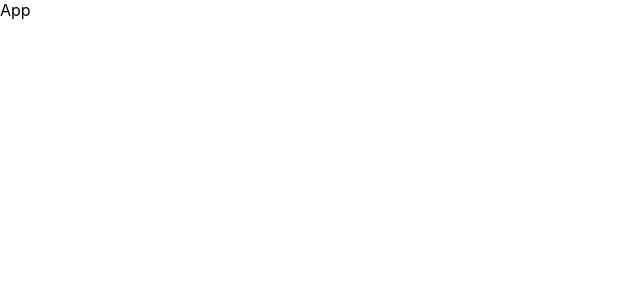
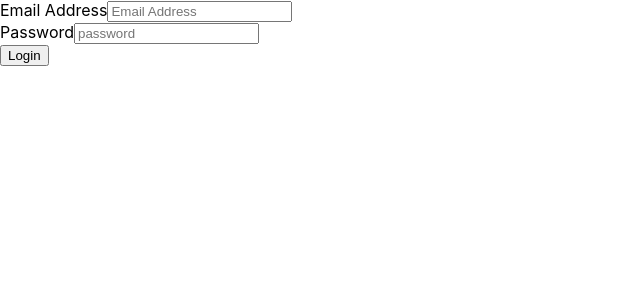
Before and after one commit to ctran01/Methodize, a React (Create React App) app in the folder client/: page /login in a window 1280 px wide. Shown: the top 300 px of the page, without its empty margins (0-640 px from the left). Built offline with nearby package versions, Linux system fonts and the light colour scheme.

Commit message:
Login page

```diff
--- a/client/package.json
+++ b/client/package.json
@@ -6,8 +6,11 @@
     "@testing-library/jest-dom": "^5.11.5",
     "@testing-library/react": "^11.1.1",
     "@testing-library/user-event": "^12.2.0",
+    "axios": "^0.21.0",
     "react": "^17.0.1",
     "react-dom": "^17.0.1",
+    "react-hook-form": "^6.11.0",
+    "react-router-dom": "^5.2.0",
     "react-scripts": "4.0.0",
     "web-vitals": "^0.2.4"
   },
--- a/client/src/App.js
+++ b/client/src/App.js
@@ -1,7 +1,20 @@
-import React from "react";
+import React, { useState } from "react";
+import { BrowserRouter, Switch, Route, Redirect } from "react-router-dom";
+import { Provider as UserProvider } from "./context/UserContext";
+import Routes from "./components/Routes";
+import Login from "./components/LandingPage/Login";
+const App = () => {
+  const [auth, setAuth] = useState(localStorage.getItem("token") || "");
 
-const App = () => {
-  return <div className="App">App</div>;
+  return (
+    <UserProvider>
+      <BrowserRouter>
+        <Switch>
+          <Routes />
+        </Switch>
+      </BrowserRouter>
+    </UserProvider>
+  );
 };
 
 export default App;
--- /dev/null
+++ b/client/src/components/LandingPage/Login.js
@@ -0,0 +1,43 @@
+import React, { useContext, useState } from "react";
+import { useForm } from "react-hook-form";
+import { Context as UserContext } from "../../context/UserContext";
+const Login = () => {
+  const { login } = useContext(UserContext);
+  const [email, setEmail] = useState("");
+  const [password, setPassword] = useState("");
+  const { register, handleSubmit, errors } = useForm();
+
+  // const handleLogin = (body) => {
+  //   console.log(body);
+  // };
+
+  return (
+    <form onSubmit={handleSubmit(login)}>
+      <div>
+        <label htmlFor="email">Email Address</label>
+        <input
+          name="email"
+          type="email"
+          placeholder="Email Address"
+          ref={register({ required: true })}
+        ></input>
+        {errors.email?.type === "required" && (
+          <p>Please enter an email address</p>
+        )}
+      </div>
+      <div>
+        <label htmlFor="password">Password</label>
+        <input
+          name="password"
+          type="password"
+          placeholder="password"
+          ref={register({ required: true })}
+        ></input>
+        {errors.password?.type === "required" && <p>Please enter a password</p>}
+      </div>
+      <button type="submit">Login</button>
+    </form>
+  );
+};
+
+export default Login;
--- /dev/null
+++ b/client/src/components/LandingPage/Register.js
@@ -0,0 +1,5 @@
+import React from "react";
+
+const Register = () => {};
+
+export default Register;
--- /dev/null
+++ b/client/src/components/Routes.js
@@ -0,0 +1,15 @@
+import React, { useContext } from "react";
+import { Route } from "react-router-dom";
+import Login from "./LandingPage/Login";
+import { Context as UserContext } from "../context/UserContext";
+
+const Routes = () => {
+  const { state } = useContext(UserContext);
+  const { auth, token, email, userid } = state;
+
+  //If there is Auth(ternary statement) load separate auth component that includes Login, signup, landing.
+  // OR have auth ternary statement render in each route
+  return <Route path="/login" component={Login} />;
+};
+
+export default Routes;
--- /dev/null
+++ b/client/src/config/apiServer.js
@@ -0,0 +1,23 @@
+import axios from "axios";
+import { backendUrl } from "./index";
+
+const instance = axios.create({
+  baseURL: backendUrl,
+});
+
+instance.interceptors.request.use(
+  (config) => {
+    const token = localStorage.getItem("token");
+    if (token) {
+      config.headers.Authorization = `Bearer ${token}`;
+    }
+    return config;
+  },
+
+  //Error
+  (err) => {
+    return err;
+  }
+);
+
+export default instance;
--- /dev/null
+++ b/client/src/config/index.js
@@ -0,0 +1,5 @@
+export const environment = process.env.NODE_ENV || "development";
+export const backendUrl =
+  process.env.NODE_ENV === "production"
+    ? `<herokuLink>`
+    : "https://localhost:8080/";
--- /dev/null
+++ b/client/src/context/UserContext.js
@@ -0,0 +1,29 @@
+import createDataContext from "./createDataContext";
+import apiServer from "../config/apiServer";
+
+//Reducer
+const userReducer = (state, action) => {
+  switch (action.type) {
+    default:
+      return state;
+  }
+};
+
+//Action
+const login = (dispatch) => {
+  return async ({ email, password }) => {
+    try {
+      // const res = await apiServer.post("/login", { email, password });
+      // console.log(res);
+      console.log(email);
+    } catch (err) {
+      console.log(err);
+    }
+  };
+};
+
+export const { Provider, Context } = createDataContext(
+  userReducer,
+  { login },
+  { auth: null, token: null, email: null, userid: null }
+);
--- /dev/null
+++ b/client/src/context/createDataContext.js
@@ -0,0 +1,20 @@
+import React, { useReducer } from "react";
+
+export default (reducer, actions, initalState) => {
+  const Context = React.createContext();
+
+  const Provider = ({ children }) => {
+    const [state, dispatch] = useReducer(reducer, initalState);
+    //actions == {addBlogPost: (dispatch)=>{ return ()=>{} } }
+    const boundActions = {};
+    for (let key in actions) {
+      boundActions[key] = actions[key](dispatch);
+    }
+    return (
+      <Context.Provider value={{ state: state, ...boundActions }}>
+        {children}
+      </Context.Provider>
+    );
+  };
+  return { Context, Provider };
+};
--- a/client/src/index.js
+++ b/client/src/index.js
@@ -9,7 +9,3 @@ ReactDOM.render(
   </React.StrictMode>,
   document.getElementById("root")
 );
-
-// If you want to start measuring performance in your app, pass a function
-// to log results (for example: reportWebVitals(console.log))
-// or send to an analytics endpoint. Learn more: https://bit.ly/CRA-vitals
```
Also changed, not shown: client/src/components/Home.js (added, +7 -0 lines), client/src/components/LandingPage/LandingPage.js (added, +7 -0 lines), 1 other file (tests, documents, lock files or other folders).
